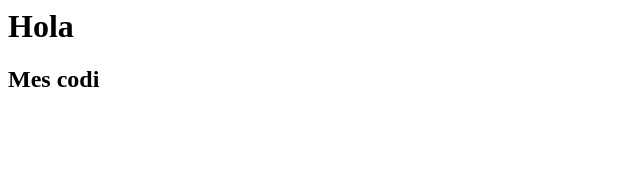
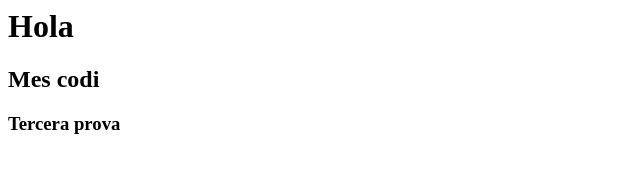
Before and after one commit to rdiasa/Proba, a plain HTML site: page index.html in a window 1280 px wide. Shown: the whole page, without its empty margins (0-640 px from the left). Drawn offline with Linux system fonts and the light colour scheme.

Commit message:
tercera prova

```diff
--- a/index.html
+++ b/index.html
@@ -1,4 +1,5 @@
 <html>
 	<h1>Hola</h1>
 	<h2>Mes codi</h2>
+	<h3>Tercera prova</h3>
 </html>
```
